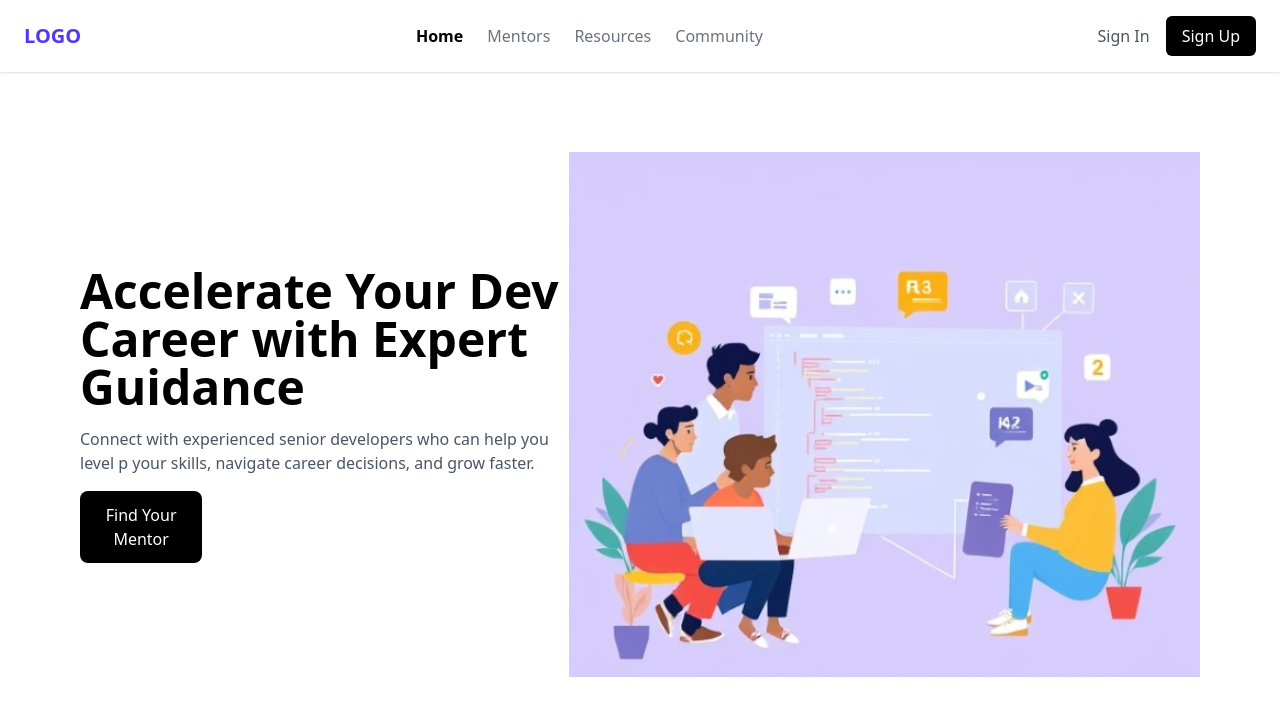
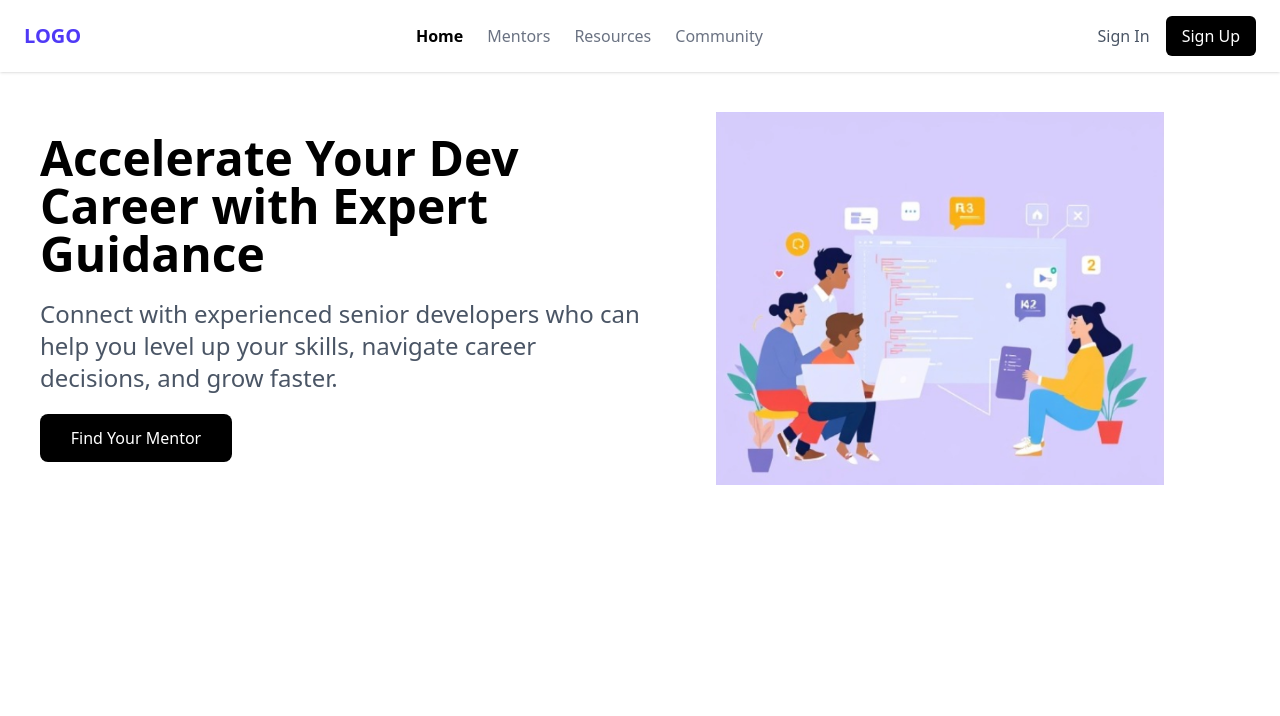
Before and after one commit to jayeshpal001/Major-Project-V1, a React (Vite) app: page / in a window 1280 px wide. Shown: the top 716 px of the page. Built offline with nearby package versions, Linux system fonts and the light colour scheme.

Commit message:
some changes in home.jsx

```diff
--- a/src/components/Home.jsx
+++ b/src/components/Home.jsx
@@ -1,21 +1,32 @@
 import React from "react";
 import Navbar from "./Navbar";
-import Hero from "../assets/hero.png"
+import Hero from "../assets/hero.png";
+
 export const Home = () => {
   return (
     <>
-      <div className="w-screen h-screen">
+      <div className="scroll-smooth w-full min-h-screen">
         <Navbar />
-        <div className="flex justify-between p-20 items-center" >
-          <div className="flex flex-col gap-4">
-            <h1 className="font-bold text-5xl">Accelerate Your Dev Career with Expert Guidance</h1>
-            <p className="text-gray-600">
+        <div className="flex flex-col md:flex-row justify-between p-6 md:p-10 items-center">
+          {/* Left Section */}
+          <div className="flex flex-col gap-5 text-center md:text-left w-full md:w-1/2">
+            <h1 className="font-bold text-3xl md:text-5xl">
+              Accelerate Your Dev Career with Expert Guidance
+            </h1>
+            <p className="text-gray-600 text-lg md:text-2xl">
               Connect with experienced senior developers who can help you level
-              p your skills, navigate career decisions, and grow faster.
+              up your skills, navigate career decisions, and grow faster.
             </p>
-            <button className="bg-black text-white p-3 rounded-lg w-2/8">Find Your Mentor</button>
+            <div className="flex justify-center md:justify-start">
+              <button className="bg-black text-white p-3 rounded-lg w-40 md:w-48">
+                Find Your Mentor
+              </button>
+            </div>
           </div>
-          <img src={Hero} alt="" />
+          {/* Right Section */}
+          <div className="w-full md:w-1/2 flex justify-center mt-6 md:mt-0">
+            <img className="w-3/4 md:w-full max-w-sm md:max-w-md" src={Hero} alt="Hero" />
+          </div>
         </div>
       </div>
     </>
--- /dev/null
+++ b/src/components/ProjectData.js
@@ -0,0 +1,37 @@
+export let data = [
+    {
+      name: "Ms. Autumn Skiles",
+      email: "katherine60@hotmail.com",
+      address: "81323 Simone Flats Apt. 695\nSouth Lucileville, CO 24991",
+      phone: "+1 (648) 391-8320",
+      website: "https://examplefile.com",
+    },
+    {
+      name: "Mrs. Reba Heathcote",
+      email: "kboyer@reichert.info",
+      address: "13859 Pasquale Mountain Suite 734\nSouth Dayneview, WA 27288",
+      phone: "619.230.2594",
+      website: "https://examplefile.com",
+    },
+    {
+      name: "Prof. Dale Schiller IV",
+      email: "dbrown@hotmail.com",
+      address: "461 Hand Rapid\nLake Angeloville, KS 45943",
+      phone: "(830) 797-0870 x597",
+      website: "https://examplefile.com",
+    },
+    {
+      name: "Miss Leonie Dach",
+      email: "joanie.toy@hackett.com",
+      address: "2182 Brown Route Suite 918\nMariebury, ID 83868",
+      phone: "(753) 618-9594 x983",
+      website: "https://examplefile.com",
+    },
+    {
+      name: "Ruth Stiedemann",
+      email: "wendy.zieme@yahoo.com",
+      address: "762 Powlowski Prairie\nLake Hopestad, WV 47233-0316",
+      phone: "(221) 299-7141 x80069",
+      website: "https://examplefile.com",
+    },
+  ];
```
